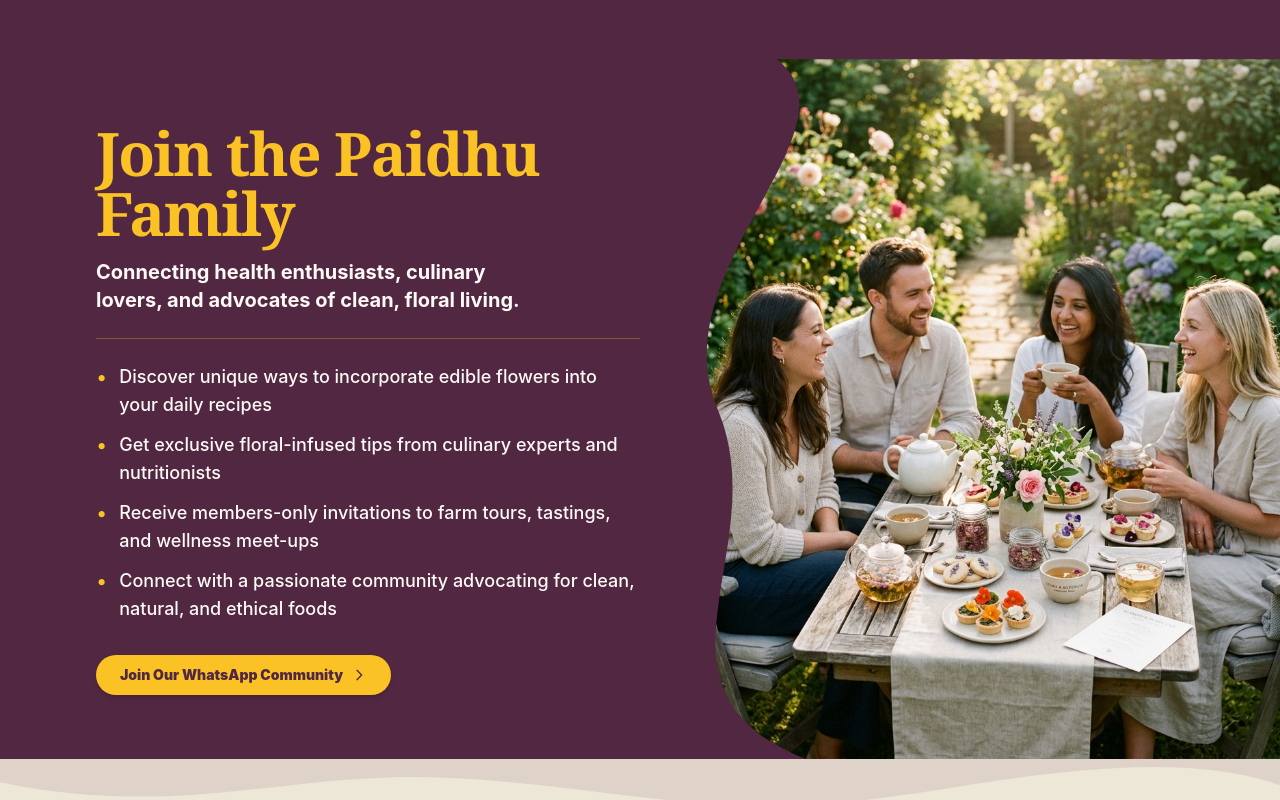
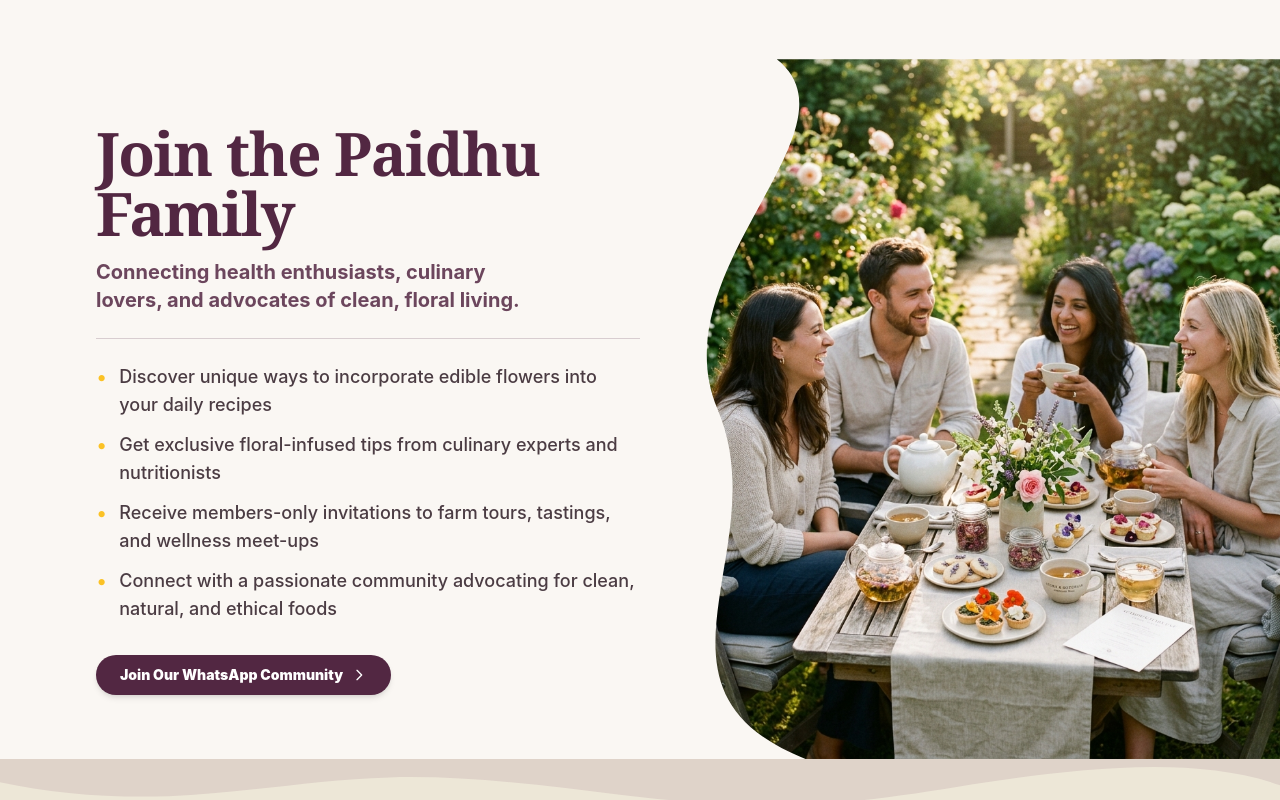
Before and after one commit to ramapriya22793/Paidhu-Final, a React (Vite) app in the folder frontend/: page / in a window 1280 px wide. Shown: the part 4480-5280 px from the top of the page. Built offline with nearby package versions, Linux system fonts and the light colour scheme; no server answers.

Commit message:
style: change community section background to light cream for header contrast

```diff
--- a/frontend/src/components/home/RealMomsSection.jsx
+++ b/frontend/src/components/home/RealMomsSection.jsx
@@ -4,7 +4,7 @@ import paidhuCommunityImg from '../../assets/paidhu_community.png';
 
 const RealMomsSection = () => {
   return (
-    <section className="relative w-full bg-[#522742] pt-12 pb-0 overflow-hidden">
+    <section className="relative w-full bg-[#faf7f3] pt-12 pb-0 overflow-hidden">
       {/* Wavy Top SVG Divider (matching the storytelling section above) */}
       <div className="absolute top-0 left-0 w-full overflow-hidden leading-[0] transform rotate-180">
         <svg data-name="Layer 1" xmlns="http://www.w3.org/2000/svg" viewBox="0 0 1200 120" preserveAspectRatio="none" className="relative block w-[calc(100%+1.3px)] h-[40px] md:h-[60px]">
@@ -22,31 +22,31 @@ const RealMomsSection = () => {
           transition={{ duration: 0.6, ease: 'easeOut' }}
           className="w-full md:w-1/2 text-left mb-12 md:mb-0 pr-6 md:pr-12"
         >
-          <h2 className="text-4xl md:text-5xl lg:text-6xl font-bold text-[#fbc225] font-serif mb-4 tracking-tight">
+          <h2 className="text-4xl md:text-5xl lg:text-6xl font-bold text-[#522742] font-serif mb-4 tracking-tight">
             Join the Paidhu Family
           </h2>
-          <p className="text-lg md:text-xl font-bold text-[#fdfaf6] mb-6 max-w-md leading-snug">
+          <p className="text-lg md:text-xl font-bold text-[#522742]/85 mb-6 max-w-md leading-snug">
             Connecting health enthusiasts, culinary lovers, and advocates of clean, floral living.
           </p>
 
-          <div className="w-full h-px bg-[#fbc225]/30 mb-6"></div>
+          <div className="w-full h-px bg-[#522742]/20 mb-6"></div>
 
           <ul className="space-y-3 mb-8">
             <li className="flex items-start">
               <span className="text-[#fbc225] mr-3 mt-1 text-xl leading-none">•</span>
-              <span className="text-[#fdfaf6] font-medium text-base md:text-lg">Discover unique ways to incorporate edible flowers into your daily recipes</span>
+              <span className="text-[#4b3c43] font-medium text-base md:text-lg">Discover unique ways to incorporate edible flowers into your daily recipes</span>
             </li>
             <li className="flex items-start">
               <span className="text-[#fbc225] mr-3 mt-1 text-xl leading-none">•</span>
-              <span className="text-[#fdfaf6] font-medium text-base md:text-lg">Get exclusive floral-infused tips from culinary experts and nutritionists</span>
+              <span className="text-[#4b3c43] font-medium text-base md:text-lg">Get exclusive floral-infused tips from culinary experts and nutritionists</span>
             </li>
             <li className="flex items-start">
               <span className="text-[#fbc225] mr-3 mt-1 text-xl leading-none">•</span>
-              <span className="text-[#fdfaf6] font-medium text-base md:text-lg">Receive members-only invitations to farm tours, tastings, and wellness meet-ups</span>
+              <span className="text-[#4b3c43] font-medium text-base md:text-lg">Receive members-only invitations to farm tours, tastings, and wellness meet-ups</span>
             </li>
             <li className="flex items-start">
               <span className="text-[#fbc225] mr-3 mt-1 text-xl leading-none">•</span>
-              <span className="text-[#fdfaf6] font-medium text-base md:text-lg">Connect with a passionate community advocating for clean, natural, and ethical foods</span>
+              <span className="text-[#4b3c43] font-medium text-base md:text-lg">Connect with a passionate community advocating for clean, natural, and ethical foods</span>
             </li>
           </ul>
 
@@ -54,7 +54,7 @@ const RealMomsSection = () => {
             href="https://wa.me/918754787774"
             target="_blank"
             rel="noopener noreferrer"
-            className="bg-[#fbc225] text-[#522742] text-sm font-black py-2.5 px-6 rounded-full hover:bg-[#e0ad20] transition-colors flex items-center shadow-md w-fit"
+            className="bg-[#522742] text-white text-sm font-black py-2.5 px-6 rounded-full hover:bg-[#662654] transition-colors flex items-center shadow-md w-fit"
           >
             Join Our WhatsApp Community
             <svg className="w-4 h-4 ml-2" fill="none" stroke="currentColor" viewBox="0 0 24 24">
```
